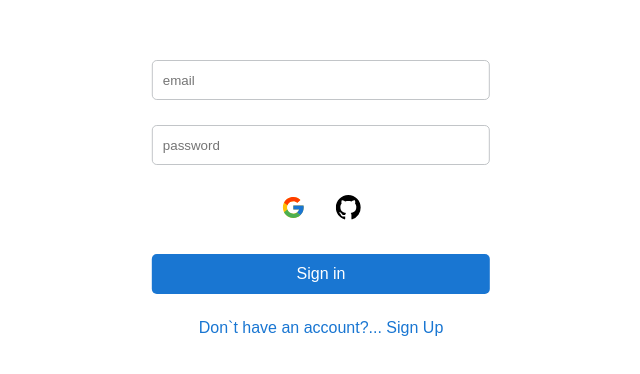
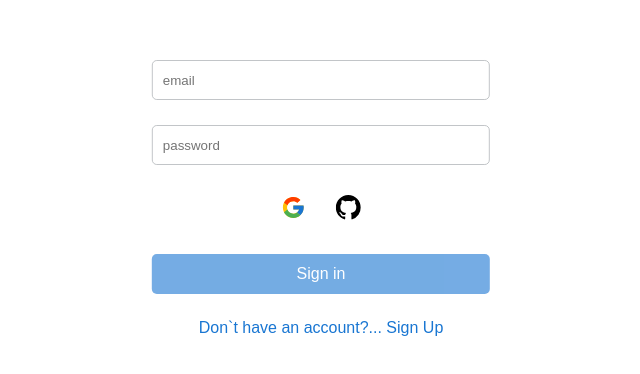
Before and after one commit to Maxim-Gumeniuk/new, a React (Create React App) app: page /#/login in a window 1280 px wide. Shown: the part 150-524 px from the top of the page, without its empty margins (319-959 px from the left). Built offline with nearby package versions, Linux system fonts and the light colour scheme.

Commit message:
add framer

```diff
--- a/package.json
+++ b/package.json
@@ -15,6 +15,7 @@
     "eslint-config-prettier": "^8.8.0",
     "eslint-plugin-prettier": "^4.2.1",
     "firebase": "^9.19.1",
+    "framer-motion": "^10.12.2",
     "gh-pages": "^5.0.0",
     "react": "^18.2.0",
     "react-dom": "^18.2.0",
--- /dev/null
+++ b/src/hooks/use-check-credentials-for-animation.tsx
@@ -0,0 +1 @@
+export const useCheckCredentialsForAnamation = (arg1: string, arg2: string) => arg1 && arg2 ? { opacity: 1 } : { opacity: 0.6, 'pointer-events': 'none' }
--- a/src/styled/common/button.ts
+++ b/src/styled/common/button.ts
@@ -1,7 +1,8 @@
+import { motion } from 'framer-motion';
 import styled, { DefaultTheme, ThemedStyledProps } from 'styled-components';
 import { MyGlobalStyle } from '../global';
 
-export const StyledButton = styled.button`
+export const StyledButton = styled(motion.button)`
   background-color: ${(
     themeProps: ThemedStyledProps<MyGlobalStyle, DefaultTheme>,
   ) => themeProps.theme.colors.main};
@@ -12,4 +13,8 @@ export const StyledButton = styled.button`
     props.theme.borderRadius};
   border: none;
   color: #fff;
+
+  & > span {
+    cursor: pointer;
+  }
 `;
--- a/src/ui/atoms/auth/github-auth.tsx
+++ b/src/ui/atoms/auth/github-auth.tsx
@@ -32,7 +32,7 @@ export const GitHubAuth = () => {
 
   return (
     <StyledBox>
-      <GoMarkGithub onClick={handleGitHubAuth} size={25}/>
+      <GoMarkGithub onClick={handleGitHubAuth} size={25} />
     </StyledBox>
   )
 }
--- a/src/ui/atoms/auth/google-auth.tsx
+++ b/src/ui/atoms/auth/google-auth.tsx
@@ -40,8 +40,6 @@ export const GoogleAuth = () => {
 
   }
 
-
-
   return (
     <StyledBox>
       <FcGoogle onClick={googlePopup} size={25}/>
--- a/src/ui/molecules/auth/Login.tsx
+++ b/src/ui/molecules/auth/Login.tsx
@@ -13,6 +13,8 @@ import { useNavigate } from 'react-router-dom';
 import { Protected } from '../../../types/routes/protected';
 import { useAppDispatch } from '../../../app/hooks';
 import { actions } from '../../../features/user';
+import { easeOut } from 'framer-motion';
+import { useCheckCredentialsForAnamation } from '../../../hooks/use-check-credentials-for-animation';
 
 export const Login = () => {
   const [email, setEmail] = useState('');
@@ -20,7 +22,7 @@ export const Login = () => {
   const handleEmail = (event: React.ChangeEvent<HTMLInputElement>) => setEmail(event.target.value);
   const handlePassword = (event: React.ChangeEvent<HTMLInputElement>) => setPassword(event.target.value);
   const navigate = useNavigate();
-  const dispatch = useAppDispatch()
+  const dispatch = useAppDispatch();
 
   const auth = getAuth();
   const submit = async () => {
@@ -34,6 +36,7 @@ export const Login = () => {
     }
   }
 
+  const checkCredentials = useCheckCredentialsForAnamation(email, password);
   return (
     <>
       <Container>
@@ -43,7 +46,7 @@ export const Login = () => {
           <GoogleAuth />
           <GitHubAuth />
         </FlexBox>
-        <StyledButton onClick={submit}>
+        <StyledButton animate={checkCredentials} whileTap={{ scale: 0.9, transition: { ease: easeOut, duration: 0.5 } }} onClick={submit}>
           <Typography size='16px'>Sign in</Typography>
         </StyledButton>
         <Typography size='16px' cursor='pointer'>
@@ -51,7 +54,6 @@ export const Login = () => {
             Don`t have an account?... Sign Up
           </NavLink >
         </Typography >
-
       </Container >
 
     </>
--- a/src/ui/molecules/auth/Sign-Up.tsx
+++ b/src/ui/molecules/auth/Sign-Up.tsx
@@ -6,6 +6,7 @@ import { CommonRoutes } from '../../../types/routes/common';
 import { Input } from '../../atoms/common/input';
 import { getAuth, createUserWithEmailAndPassword } from 'firebase/auth';
 import { useState } from 'react';
+import { useCheckCredentialsForAnamation } from '../../../hooks/use-check-credentials-for-animation';
 
 export const SignUp = () => {
   const [email, setEmail] = useState('');
@@ -21,12 +22,14 @@ export const SignUp = () => {
       const errorCode = error.code;
       const errorMessage = error.message;
     });
+
+  const checkCredentials = useCheckCredentialsForAnamation(email, password);
   return (
     <>
       <Container>
         <Input value={email} handleValue={handleEmail} />
         <Input text='password' type='password' value={password} handleValue={handlePassword} />
-        <StyledButton onClick={submit}>
+        <StyledButton onClick={submit} animate={checkCredentials}>
           <Typography size='16px'>Sign Up</Typography>
         </StyledButton>
         <Typography size='16px' cursor='pointer'>
```
Also changed, not shown: 1 other file (tests, documents, lock files or other folders).
